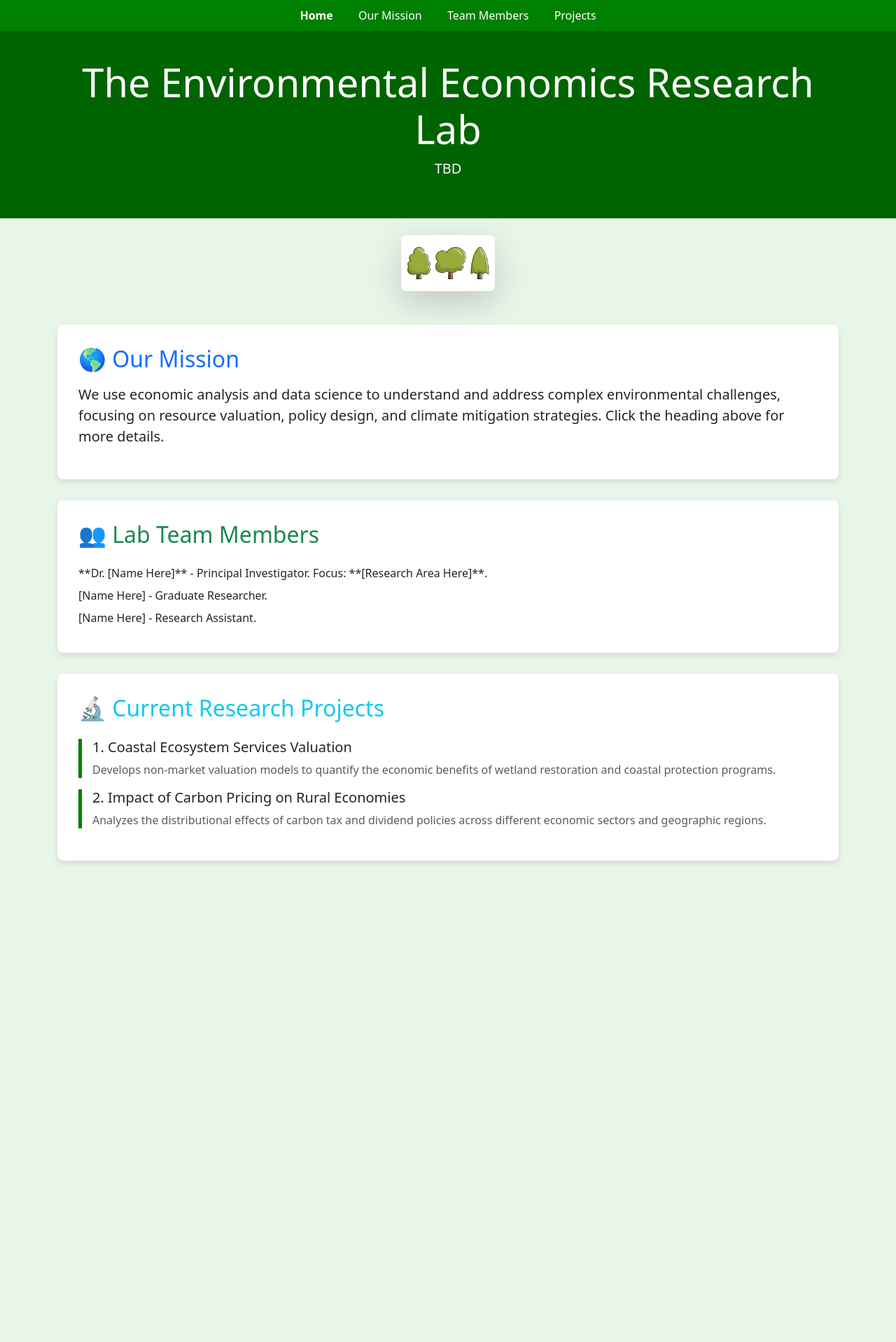
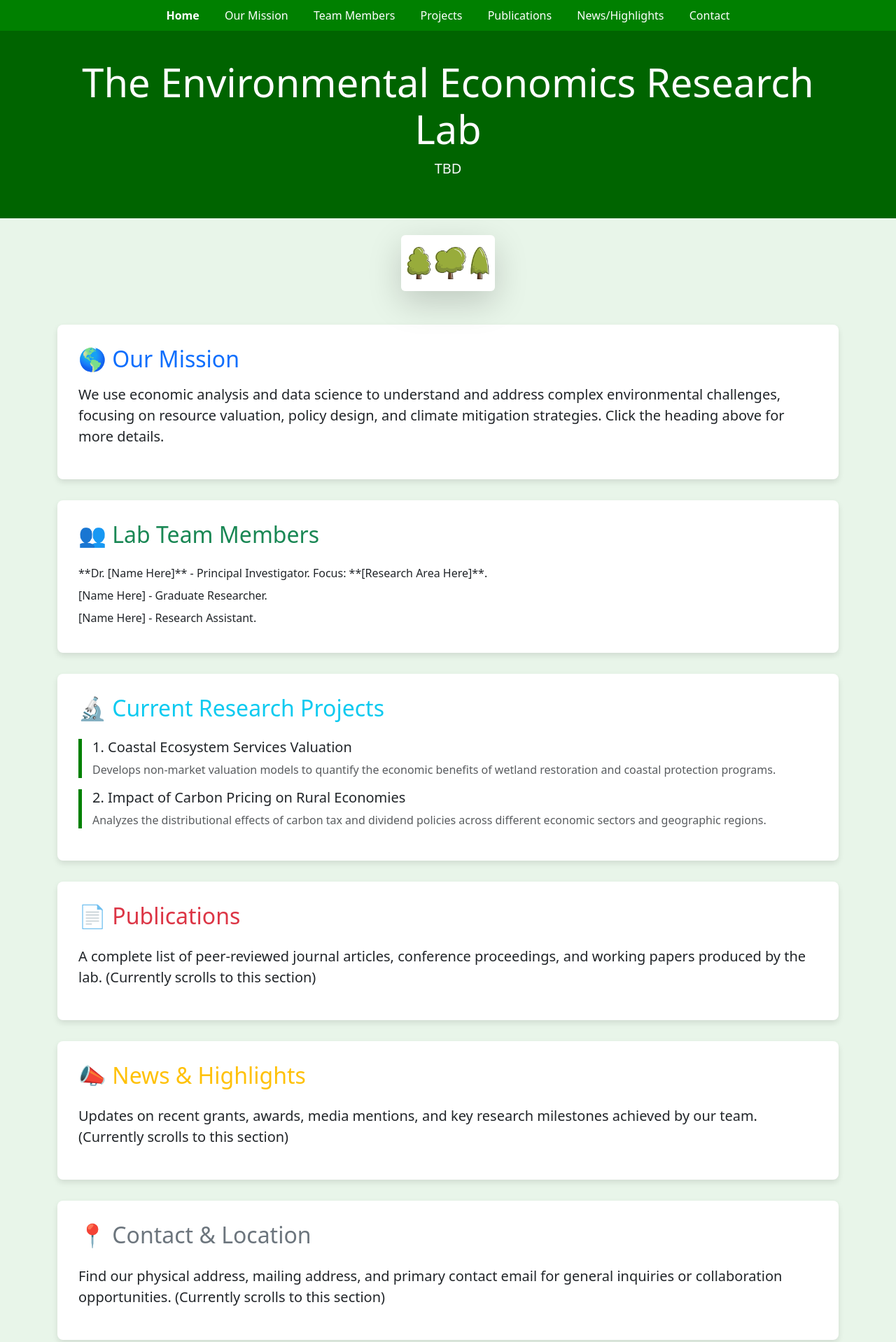
Before and after one commit to 221B-Baker-St/env-econ-lab-site, a plain HTML site: page index.html in a window 1280 px wide. Shown: the top 1918 px of the page at 70% size. Before the commit the page ends 1278 px from the top, so only its background shows below. Drawn offline with nearby package versions, Linux system fonts and the light colour scheme.

Commit message:
Add new sections for publications, news, and contact

```diff
--- a/index.html
+++ b/index.html
@@ -24,6 +24,9 @@
         <a class="text-white text-decoration-none mx-3" href="#mission">Our Mission</a>
         <a class="text-white text-decoration-none mx-3" href="#team">Team Members</a>
         <a class="text-white text-decoration-none mx-3" href="#projects">Projects</a>
+        <a class="text-white text-decoration-none mx-3" href="#publications">Publications</a>
+        <a class="text-white text-decoration-none mx-3" href="#news">News/Highlights</a>
+        <a class="text-white text-decoration-none mx-3" href="#contact">Contact</a>
     </div>
 </nav>
 
@@ -42,14 +45,14 @@
 
     <section class="content-section">
         <h2 id="mission" class="text-primary mb-3">
-            <a href="mission.html" class="section-link">🌎 Our Mission</a>
+            <a href="#mission" class="section-link">🌎 Our Mission</a>
         </h2>
         <p class="lead">We use economic analysis and data science to understand and address complex environmental challenges, focusing on resource valuation, policy design, and climate mitigation strategies. Click the heading above for more details.</p>
     </section>
 
     <section class="content-section">
         <h2 id="team" class="text-success mb-4">
-            <a href="team.html" class="section-link">👥 Lab Team Members</a>
+            <a href="#team" class="section-link">👥 Lab Team Members</a>
         </h2>
         <p class="mb-2">**Dr. [Name Here]** - Principal Investigator. Focus: **[Research Area Here]**.</p>
         <p class="mb-2">[Name Here] - Graduate Researcher.</p>
@@ -58,7 +61,7 @@
 
     <section class="content-section">
         <h2 id="projects" class="text-info mb-4">
-            <a href="projects.html" class="section-link">🔬 Current Research Projects</a>
+            <a href="#projects" class="section-link">🔬 Current Research Projects</a>
         </h2>
         <div class="project-card mb-3">
             <h5>1. Coastal Ecosystem Services Valuation</h5>
@@ -69,6 +72,27 @@
             <p class="text-muted">Analyzes the distributional effects of carbon tax and dividend policies across different economic sectors and geographic regions.</p>
         </div>
     </section>
+
+    <section class="content-section">
+        <h2 id="publications" class="text-danger mb-4">
+            <a href="#publications" class="section-link">📄 Publications</a>
+        </h2>
+        <p class="lead">A complete list of peer-reviewed journal articles, conference proceedings, and working papers produced by the lab. (Currently scrolls to this section)</p>
+    </section>
+
+    <section class="content-section">
+        <h2 id="news" class="text-warning mb-4">
+            <a href="#news" class="section-link">📣 News & Highlights</a>
+        </h2>
+        <p class="lead">Updates on recent grants, awards, media mentions, and key research milestones achieved by our team. (Currently scrolls to this section)</p>
+    </section>
+
+    <section class="content-section">
+        <h2 id="contact" class="text-secondary mb-4">
+            <a href="#contact" class="section-link">📍 Contact & Location</a>
+        </h2>
+        <p class="lead">Find our physical address, mailing address, and primary contact email for general inquiries or collaboration opportunities. (Currently scrolls to this section)</p>
+    </section>
 </main>
 
 </body>
```
